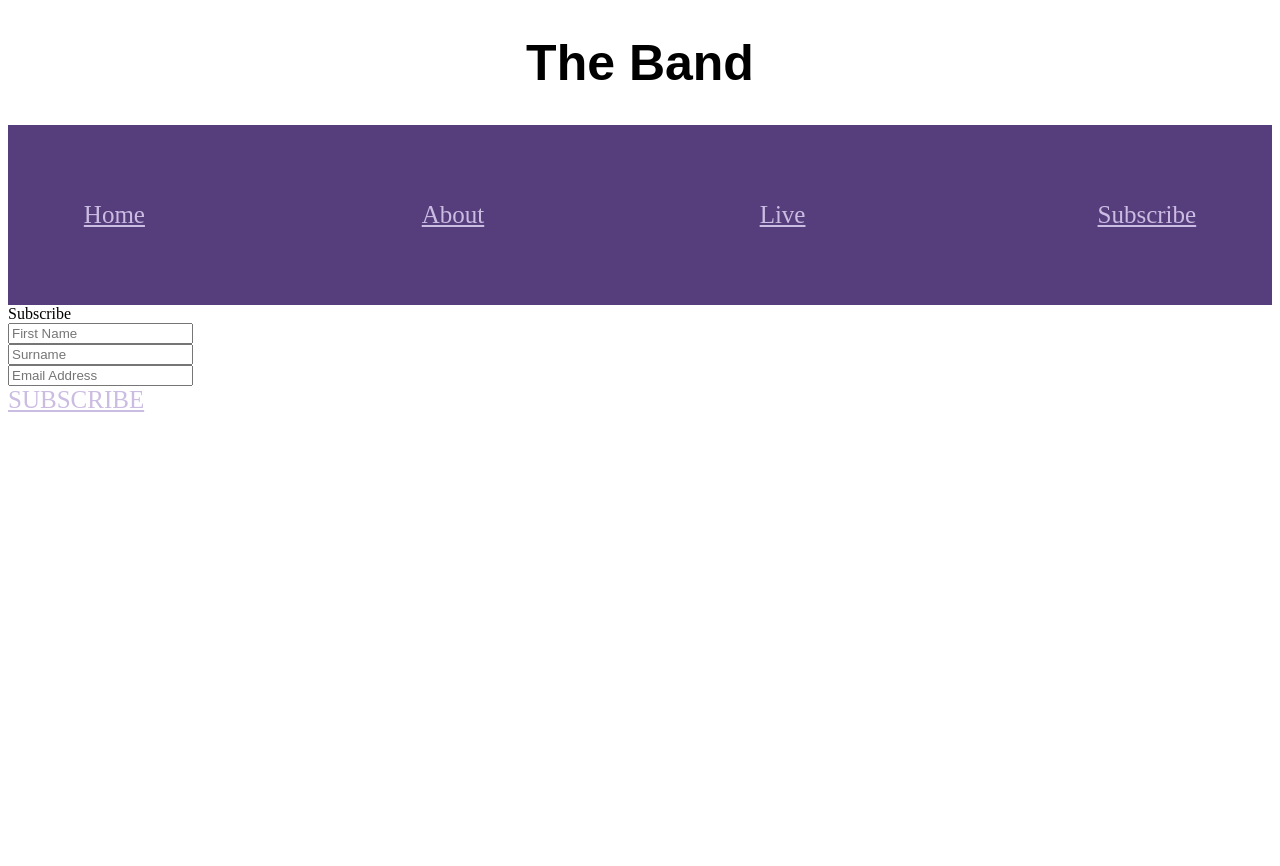
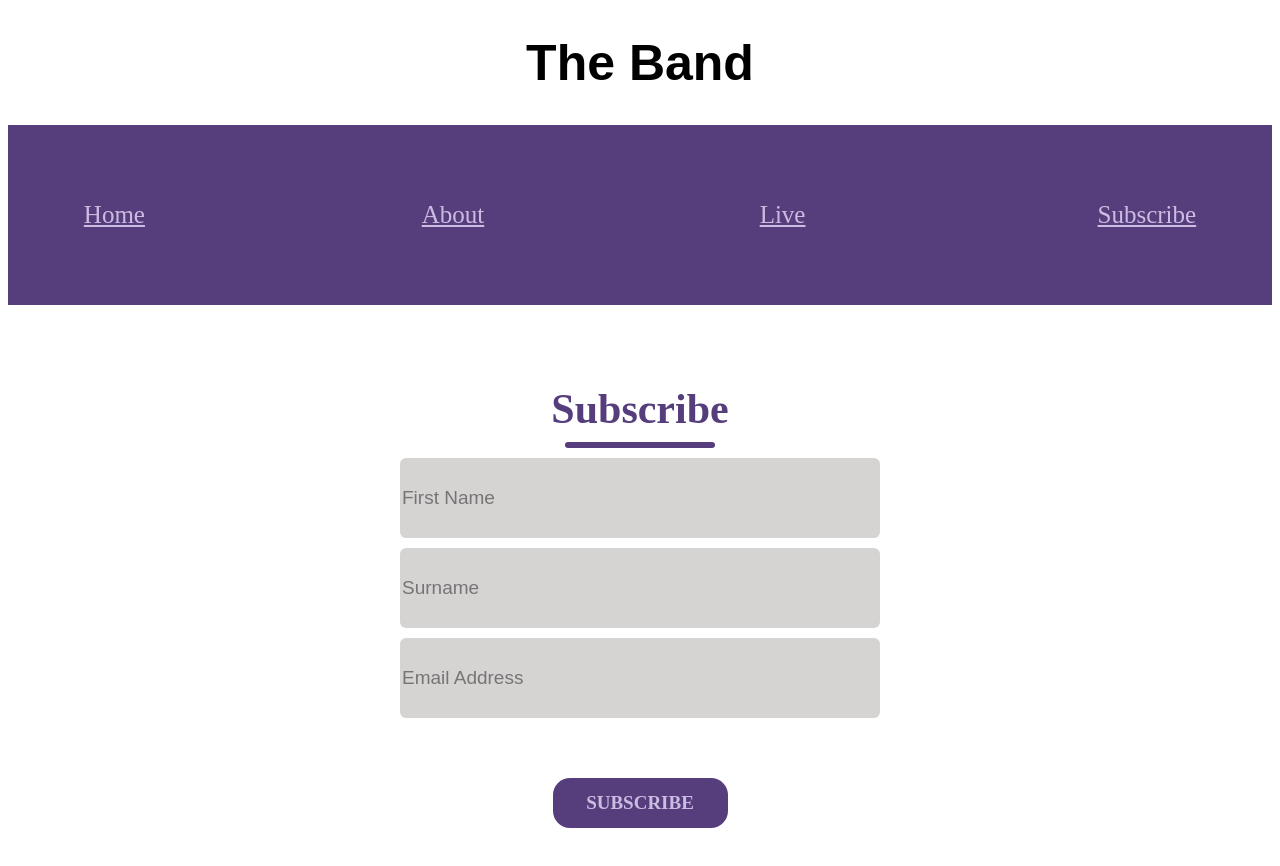
Before and after one commit to aname4405/myApp, a React (Create React App) app: page /Subscribe in a window 1280 px wide. Shown: the top 866 px of the page. Before the commit the page ends 800 px from the top, so only its background shows below. Built offline with nearby package versions, Linux system fonts and the light colour scheme.

Commit message:
aded style for subscribe

```diff
--- a/src/App.css
+++ b/src/App.css
@@ -44,3 +44,86 @@
   margin-right: auto;
   width: 100%;
 }
+
+.submitContainer {
+  display: flex;
+  gap: 30px;
+  margin: 60px auto;
+}
+
+.container{
+  display: flex;
+  flex-direction: column;
+  margin: auto;
+  margin-top: 50px;
+  background: #fff;
+  padding-bottom: 30px;
+  width: 700px;
+}
+
+.header{
+  display: flex;
+  flex-direction: column;
+  align-items: center;
+  gap: 9px;
+  width: 100%;
+  margin-top: 30px;
+}
+
+.title{
+  color: #563D7C;
+  font-size: 42px;
+  font-weight: 900;
+}
+
+.underline{
+  width: 150px;
+  height: 6px;
+  background: #563D7C;
+  border-radius: 9px;
+}
+
+.link{
+  display: flex;
+  justify-content: center;
+  text-decoration: none;
+  align-items: center;
+  width: 175px;
+  height: 50px;
+  color:#CBBCE2;
+  background: #563D7C;
+  border-radius: 17px;
+  font-size: 19px;
+  font-weight: 900;
+  cursor: pointer;
+}
+
+.link:hover{
+  color: #fff;
+}
+
+.input{
+  display: flex;
+  align-items: center;
+  margin: auto;
+  width: 480px;
+  height: 80px;
+  background: #d6d3d3;
+  border-radius: 6px;
+  margin-top: 10px;
+}
+
+.input img {
+  height: 50px;
+  margin: 0px 30px;
+}
+
+.input input {
+  height: 50px;
+  width: 400px;
+  background: transparent;
+  border: none;
+  outline: none;
+  color: #797979;
+  font-size: 19px;
+}
```
